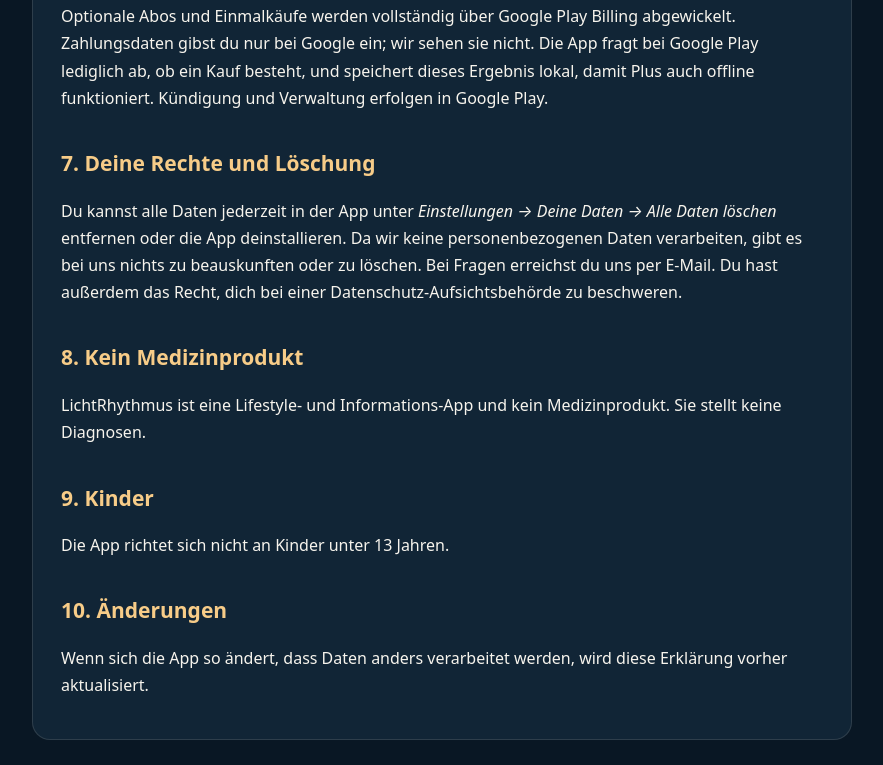
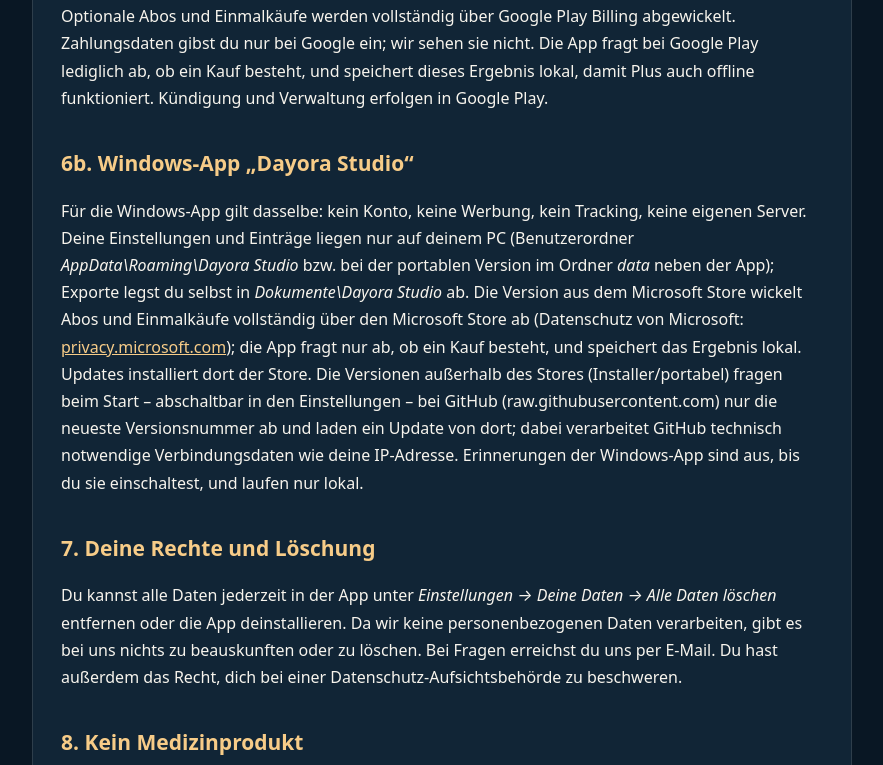
Before and after one commit to Marcel-2025/Dayora-Landingpage, a plain HTML site: page datenschutz.html in a window 1280 px wide. Shown: the part 1553-2318 px from the top of the page, without its empty margins (198-1081 px from the left). Drawn offline with Linux system fonts and the light colour scheme.

Commit message:
Datenschutz: Abschnitt Windows-App Dayora Studio (Microsoft Store, Updates)
Co-Authored-By: Claude Opus 5.5 <noreply@anthropic.com>
Claude-Session: https://claude.ai/code/session_01QJ1Z3YpwM2h7jCG2VktWrL

```diff
--- a/datenschutz.html
+++ b/datenschutz.html
@@ -18,7 +18,7 @@ ul{padding-left:22px}.lang{display:flex;gap:14px;margin:18px 0 0;font-size:14px}
 <main>
 <a class="back" href="./">← Dayora</a>
 <h1>Datenschutzerklärung</h1>
-<div class="meta">App „LichtRhythmus“ (englisch: „Dayora“) für Android · Paket <code>dev.flondy.dayora</code> · Stand: 13. November 2026</div>
+<div class="meta">App „LichtRhythmus“ (englisch: „Dayora“) für Android · Paket <code>dev.flondy.dayora</code> · Stand: 17. November 2026</div>
 <div class="lang"><a href="#de">Deutsch</a><a href="#en">English</a></div>
 
 <section class="card" id="de">
@@ -48,6 +48,9 @@ ul{padding-left:22px}.lang{display:flex;gap:14px;margin:18px 0 0;font-size:14px}
 <h2>6a. Käufe (LichtRhythmus Plus)</h2>
 <p>Optionale Abos und Einmalkäufe werden vollständig über Google Play Billing abgewickelt. Zahlungsdaten gibst du nur bei Google ein; wir sehen sie nicht. Die App fragt bei Google Play lediglich ab, ob ein Kauf besteht, und speichert dieses Ergebnis lokal, damit Plus auch offline funktioniert. Kündigung und Verwaltung erfolgen in Google Play.</p>
 
+<h2>6b. Windows-App „Dayora Studio“</h2>
+<p>Für die Windows-App gilt dasselbe: kein Konto, keine Werbung, kein Tracking, keine eigenen Server. Deine Einstellungen und Einträge liegen nur auf deinem PC (Benutzerordner <em>AppData\Roaming\Dayora Studio</em> bzw. bei der portablen Version im Ordner <em>data</em> neben der App); Exporte legst du selbst in <em>Dokumente\Dayora Studio</em> ab. Die Version aus dem Microsoft Store wickelt Abos und Einmalkäufe vollständig über den Microsoft Store ab (Datenschutz von Microsoft: <a href="https://privacy.microsoft.com/de-de/privacystatement">privacy.microsoft.com</a>); die App fragt nur ab, ob ein Kauf besteht, und speichert das Ergebnis lokal. Updates installiert dort der Store. Die Versionen außerhalb des Stores (Installer/portabel) fragen beim Start – abschaltbar in den Einstellungen – bei GitHub (raw.githubusercontent.com) nur die neueste Versionsnummer ab und laden ein Update von dort; dabei verarbeitet GitHub technisch notwendige Verbindungsdaten wie deine IP-Adresse. Erinnerungen der Windows-App sind aus, bis du sie einschaltest, und laufen nur lokal.</p>
+
 <h2>7. Deine Rechte und Löschung</h2>
 <p>Du kannst alle Daten jederzeit in der App unter <em>Einstellungen → Deine Daten → Alle Daten löschen</em> entfernen oder die App deinstallieren. Da wir keine personenbezogenen Daten verarbeiten, gibt es bei uns nichts zu beauskunften oder zu löschen. Bei Fragen erreichst du uns per E-Mail. Du hast außerdem das Recht, dich bei einer Datenschutz-Aufsichtsbehörde zu beschweren.</p>
 
@@ -71,6 +74,7 @@ ul{padding-left:22px}.lang{display:flex;gap:14px;margin:18px 0 0;font-size:14px}
 <p><strong>Android backup.</strong> If you have enabled Android/Google device backup, Android may include the app data in your personal backup. That backup is managed by Google under your account; we have no access to it.</p>
 <p><strong>Google Play.</strong> Google processes data when you download the app according to its own privacy policy (<a href="https://policies.google.com/privacy">policies.google.com/privacy</a>). We only receive aggregated, anonymous statistics and voluntarily sent crash reports.</p>
 <p><strong>Purchases (Dayora Plus).</strong> Optional subscriptions and one-time purchases are processed entirely by Google Play Billing. You enter payment details only with Google; we never see them. The app only asks Google Play whether a purchase exists and stores that result locally so Plus works offline. Manage or cancel in Google Play.</p>
+<p><strong>Windows app “Dayora Studio”.</strong> The same applies: no account, no ads, no tracking, no servers of our own. Your settings and entries stay on your PC (<em>AppData\Roaming\Dayora Studio</em>, or the <em>data</em> folder next to the portable version); exports are saved by you in <em>Documents\Dayora Studio</em>. The Microsoft Store version processes subscriptions and one-time purchases entirely through the Microsoft Store (Microsoft privacy statement: <a href="https://privacy.microsoft.com/en-us/privacystatement">privacy.microsoft.com</a>); the app only asks whether a purchase exists and stores that result locally. The Store installs its updates. Versions outside the Store (installer/portable) ask GitHub (raw.githubusercontent.com) for the latest version number on start – can be turned off in Settings – and download updates from there; GitHub processes technically necessary connection data such as your IP address. Reminders in the Windows app are off until you turn them on and run locally only.</p>
 <p><strong>Your rights and deletion.</strong> You can delete all data at any time in <em>Settings → Your data → Delete all data</em> or by uninstalling the app. Since we process no personal data, there is nothing for us to disclose or delete. Contact us by e-mail with any questions. You also have the right to lodge a complaint with a data protection authority.</p>
 <p><strong>Not a medical device.</strong> Dayora is a lifestyle and information app; it does not diagnose anything.</p>
 <p><strong>Children.</strong> The app is not directed at children under 13.</p>
```
